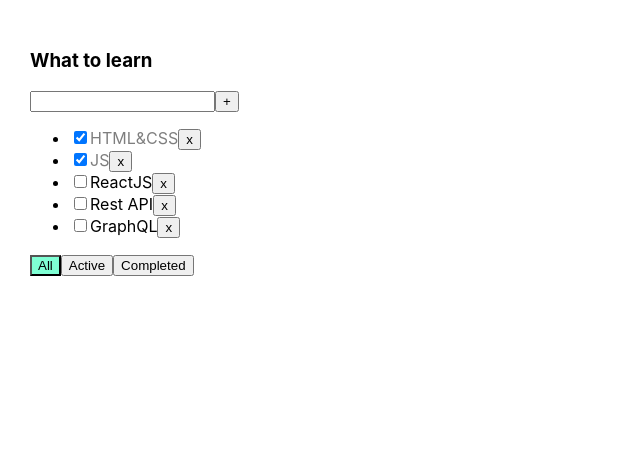
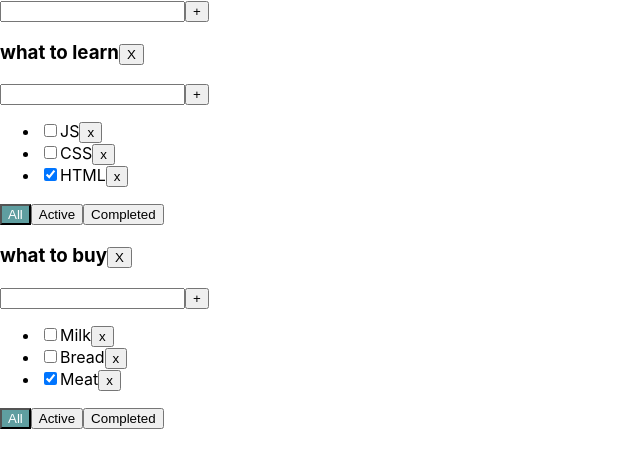
Before and after one commit to katrainer/todolist, a React (Create React App) app: page / in a window 1280 px wide. Shown: the top 468 px of the page, without its empty margins (0-640 px from the left). Built offline with nearby package versions, Linux system fonts and the light colour scheme.

Commit message:
lesson 5-6
add rename task/todolist component
add addTodolist, removeTodolist component

```diff
--- /dev/null
+++ b/src/AddItemForm.tsx
@@ -0,0 +1,42 @@
+import React, {useState, KeyboardEvent, ChangeEvent} from 'react';
+
+type PropsType = {
+    AddItemForm: (title: string)=>void
+}
+
+export const AddItemForm = (props: PropsType) => {
+    const [title, setTitle] = useState<string>("")
+    const [error, setError] = useState<boolean>(false)
+    const changeTitle = (e: ChangeEvent<HTMLInputElement>) => {
+        if (error) {
+            setError(false)
+        }
+        setTitle(e.currentTarget.value)
+    }
+    const onKeyPressAddTask = (e: KeyboardEvent<HTMLInputElement>) => {
+        if (e.key === "Enter") {
+            addItem()
+        }
+    }
+    const addItem = () => {
+        const trimmedTitle = title.trim()
+        if (trimmedTitle) {
+            props.AddItemForm(title)
+        } else {
+            setError(true)
+        }
+        setTitle("")
+    }
+    return (
+        <div>
+            <input
+                value={title}
+                onChange={changeTitle}
+                onKeyPress={onKeyPressAddTask}
+                className={error ? "error" : ""}
+            />
+            <button onClick={addItem}>+</button>
+            {error && <div style={{color: "red"}}>Title is required!</div>}
+        </div>
+    )
+}
--- a/src/App.css
+++ b/src/App.css
@@ -6,3 +6,16 @@
 .App > div {
   margin-right: 50px;
 }
+
+.active-filter {
+  background-color: cadetblue;
+  color: white;
+}
+.error {
+  border: 2px solid red;
+  outline: none;
+}
+
+.notCompleted {
+  font-weight: 700;
+}
--- a/src/App.tsx
+++ b/src/App.tsx
@@ -1,66 +1,120 @@
 import React, {useState} from 'react';
 import './App.css';
-import {TaskType, Todolist} from './Todolist';
-import {v1} from 'uuid';
+import TodoList from "./TodoList";
+import {v1} from "uuid";
+import {AddItemForm} from "./AddItemForm";
+import {EditableSpan} from "./EditableSpan";
 
-export type FilterValuesType = "all" | "active" | "completed";
+export type TaskType = {
+    id: string
+    title: string
+    isDone: boolean
+}
+export type FilterValuesType = "all" | "active" | "completed"
+type TodolistType = {
+    id: string
+    title: string
+    filter: FilterValuesType
+}
+type TaskStateType = {
+    [key: string]: Array<TaskType>
+}
 
 function App() {
+    const todolistId_1 = v1();
+    const todolistId_2 = v1();
+    let [todoLists, setTodoLists] = useState<Array<TodolistType>>([
+        {id: todolistId_1, title: 'what to learn', filter: 'all'},
+        {id: todolistId_2, title: 'what to buy', filter: 'all'},
+    ])
+    const [tasks, setTasks] = useState<TaskStateType>({
+        [todolistId_1]: [
+            {id: v1(), title: "JS", isDone: false},
+            {id: v1(), title: "CSS", isDone: false},
+            {id: v1(), title: "HTML", isDone: true},
+        ],
+        [todolistId_2]: [
+            {id: v1(), title: "Milk", isDone: false},
+            {id: v1(), title: "Bread", isDone: false},
+            {id: v1(), title: "Meat", isDone: true},
+        ]
+    })
 
-    let [tasks, setTasks] = useState([
-        {id: v1(), title: "HTML&CSS", isDone: true},
-        {id: v1(), title: "JS", isDone: true},
-        {id: v1(), title: "ReactJS", isDone: false},
-        {id: v1(), title: "Rest API", isDone: false},
-        {id: v1(), title: "GraphQL", isDone: false},
-    ]);
-
-    function removeTask(id: string) {
-        let filteredTasks = tasks.filter(t => t.id != id);
-        setTasks(filteredTasks);
+    const removeTask = (taskID: string, todolistId: string) => {
+        tasks[todolistId] = tasks[todolistId].filter(t => t.id !== taskID)
+        setTasks({...tasks})
     }
-    function addTask(title: string) {
-        if(title!==''){
-            let task = {id: v1(), title: title.trim(), isDone: false};
-            let newTasks = [task, ...tasks];
-            setTasks(newTasks);
+    const addTask = (title: string, todolistId: string) => {
+        const newTask: TaskType = {
+            id: v1(),
+            title: title,
+            isDone: false
         }
-
+        tasks[todolistId] = [newTask, ...tasks[todolistId]]
+        setTasks({...tasks})
+    }
+    const changeTaskStatus = (taskID: string, isDone: boolean, todolistId: string) => {
+        tasks[todolistId] = tasks[todolistId].map(t => t.id === taskID ? {...t, isDone} : t)
+        setTasks({...tasks})
+    }
+    const changeTodoListFilter = (filter: FilterValuesType, todolistId: string) => {
+        setTodoLists(todoLists.map(t => t.id === todolistId ? {...t, filter} : t))
+    }
+    const changeTaskTitle = (taskID: string, title: string, todolistId: string) => {
+        tasks[todolistId] = tasks[todolistId].map(t => t.id === taskID ? {...t, title} : t)
+        setTasks({...tasks})
     }
 
-    let [filter, setFilter] = useState<FilterValuesType>("all");
-    let tasksForTodolist = tasks;
-    if (filter === "active") {
-        tasksForTodolist = tasks.filter(t => t.isDone === false);
+    const removeTodolist = (todolistId: string) => {
+        setTodoLists(todoLists.filter(t => t.id !== todolistId))
+        delete tasks[todolistId]
     }
-    if (filter === "completed") {
-        tasksForTodolist = tasks.filter(t => t.isDone === true);
+    const addTodolist = (title: string) => {
+        const todolistId = v1()
+        setTodoLists([...todoLists, {
+            id: todolistId,
+            title, //title = title
+            filter: "all"
+        }])
+        setTasks({...tasks, [todolistId]: []})
+    }
+    const changeTodolistTitle = (title: string, todolistId: string) => {
+        // todoLists = todoLists.map(t => t.id === todolistId ? {...t, title} : t)
+        // setTodoLists([...todoLists])
+        setTodoLists(todoLists.map(t => t.id === todolistId ? {...t, title} : t))
     }
 
-    function changeFilter(value: FilterValuesType) {
-        setFilter(value);
-    }
-
-    const changeStatus = (checked:boolean,id:string) => {
-        // console.log(checked);
-        // let currentTask=tasks.find(f=>f.id===id);
-        // if(currentTask){
-        //     currentTask.isDone=checked;
-        //     setTasks([...tasks])
-        // }
-        setTasks(tasks.map(m=>m.id===id ? {...m,isDone:checked }:m ))
-    }
+    const todolistsComponents = todoLists.map(t => {
+        let tasksForRender = tasks[t.id]
+        if (t.filter === "active") {
+            tasksForRender = tasks[t.id].filter(t => !t.isDone)
+        }
+        if (t.filter === "completed") {
+            tasksForRender = tasks[t.id].filter(t => t.isDone)
+        }
+        return (<div>
+                <TodoList
+                    key={t.id}
+                    id={t.id}
+                    filter={t.filter}
+                    title={t.title}
+                    tasks={tasksForRender}
+                    addTask={addTask}
+                    removeTask={removeTask}
+                    changeTaskStatus={changeTaskStatus}
+                    changeTodoListFilter={changeTodoListFilter}
+                    removeTodolist={removeTodolist}
+                    addTodolist={addTodolist}
+                    changeTaskTitle={changeTaskTitle}
+                    changeTodolistTitle={changeTodolistTitle}/>
+            </div>
+        )
+    })
 
     return (
-        <div className="App">
-            <Todolist title="What to learn"
-                      tasks={tasksForTodolist}
-                      removeTask={removeTask}
-                      changeFilter={changeFilter}
-                      addTask={addTask}
-                      changeStatus={changeStatus}
-                      filter={filter}
-            />
+        <div>
+            <AddItemForm AddItemForm={addTodolist}/>
+            {todolistsComponents}
         </div>
     );
 }
--- /dev/null
+++ b/src/EditableSpan.tsx
@@ -0,0 +1,31 @@
+import React, {useState, KeyboardEvent, ChangeEvent} from 'react';
+
+type PropsType = {
+    title: string
+    changeTitleTask: (title: string) => void
+}
+
+
+export const EditableSpan = (props: PropsType) => {
+    const [editMode, setEditMode] = useState<boolean>(false)
+    const [title, setTitle] = useState<string>(props.title)
+    const changeTitle = (e: ChangeEvent<HTMLInputElement>) => {
+        setTitle(e.currentTarget.value)
+    }
+    const offEditMode = () => {
+        props.changeTitleTask(title)
+        setEditMode(false)
+    }
+    const omEditMode = () => setEditMode(true)
+    return (
+        editMode ? <input
+                value={title}
+                autoFocus={true}
+                onBlur={offEditMode}
+                onChange={changeTitle}
+            />
+            : <span
+                onDoubleClick={omEditMode}
+            >{props.title}</span>
+    )
+}
--- a/src/Todolist.module.css
+++ /dev/null
@@ -1,11 +0,0 @@
-/*.activ:focus{*/
-/*    background-color: aquamarine;*/
-/*}*/
-
-.activ{
-    background-color: aquamarine;
-}
-
-.isDone {
-    opacity: 0.5;
-}
--- a/src/Todolist.tsx
+++ b/src/Todolist.tsx
@@ -1,80 +1,92 @@
-import React, {ChangeEvent, KeyboardEvent, useState} from 'react';
-import {FilterValuesType} from './App';
-import {Input} from "./components/Input";
-import styles from './Todolist.module.css'
+import React, {useState, KeyboardEvent, ChangeEvent} from 'react';
+import {FilterValuesType, TaskType} from "./App";
+import {AddItemForm} from './AddItemForm';
+import {EditableSpan} from "./EditableSpan";
 
-export type TaskType = {
+type TodoListPropsType = {
     id: string
     title: string
-    isDone: boolean
-}
-type PropsType = {
-    title: string
     tasks: Array<TaskType>
-    removeTask: (taskId: string) => void
-    changeFilter: (value: FilterValuesType) => void
-    addTask: (title: string) => void
-    changeStatus: (checked: boolean, id: string) => void
     filter: FilterValuesType
+    removeTask: (taskID: string, todolistId: string) => void
+    addTask: (title: string, todolistId: string) => void
+    changeTaskStatus: (taskID: string, isDone: boolean, todolistId: string) => void
+    removeTodolist: (todolistId: string) => void
+    changeTodoListFilter: (filter: FilterValuesType, todolistId: string) => void
+    addTodolist: (title: string) => void
+    changeTaskTitle: (taskID: string, title: string, todolistId: string) => void
+    changeTodolistTitle: (title: string, todolistId: string) => void
 }
 
-export function Todolist(props: PropsType) {
+function TodoList(props: TodoListPropsType) {
+    const tasksList = props.tasks.map(t => {
+        const changeStatus =
+            (e: ChangeEvent<HTMLInputElement>) => props.changeTaskStatus(t.id, e.currentTarget.checked, props.id)
+        const changeTaskTitle = (title: string) => {
+            props.changeTaskTitle(t.id, title, props.id)
+        }
+        return (
+            <li key={t.id}>
+                <input
+                    type="checkbox"
+                    checked={t.isDone}
+                    onChange={changeStatus}
+                />
+                <EditableSpan title={t.title} changeTitleTask={changeTaskTitle}/>
+                {/*<span className={!t.isDone ? "notCompleted" : ""}>{t.title}</span>*/}
+                <button onClick={() => props.removeTask(t.id, props.id)}>x</button>
+            </li>
+        )
+    })
 
-    // let [title, setTitle] = useState("")
+    const setAllFilter = () => props.changeTodoListFilter("all", props.id)
+    const setActiveFilter = () => props.changeTodoListFilter("active", props.id)
+    const setCompletedFilter = () => props.changeTodoListFilter("completed", props.id)
 
-    // const addTask = () => {
-    //     props.addTask(title);
-    //     setTitle("");
-    // }
-    // const onChangeHandler = (e: ChangeEvent<HTMLInputElement>) => {
-    //     setTitle(e.currentTarget.value)
-    // }
-    // const onKeyPressHandler = (e: KeyboardEvent<HTMLInputElement>) => {
-    //     if (e.charCode === 13) {
-    //         addTask();
-    //     }
-    // }
-
-    const onAllClickHandler = () => props.changeFilter("all");
-    const onActiveClickHandler = () => props.changeFilter("active");
-    const onCompletedClickHandler = () => props.changeFilter("completed");
-
-    const onChangehanderCheckbox = (event: ChangeEvent<HTMLInputElement>, tID: string) => {
-        // console.log(event.currentTarget.checked)
-        props.changeStatus(event.currentTarget.checked, tID)
+    const addTask = (title: string) => {
+        props.addTask(title, props.id)
     }
 
-    return <div>
-        <h3>{props.title}</h3>
-        <Input title={'+'} callBack={props.addTask}/>
-        {/*<div>*/}
-        {/*    <input value={title}*/}
-        {/*           onChange={ onChangeHandler }*/}
-        {/*           onKeyPress={ onKeyPressHandler }*/}
-        {/*    />*/}
-        {/*    <button onClick={addTask}>+</button>*/}
-        {/*</div>*/}
-        <ul>
-            {
-                props.tasks.map(t => {
-                    const onClickHandler = () => props.removeTask(t.id)
-                    return <li key={t.id}>
-                        <input
-                            onChange={(e) => onChangehanderCheckbox(e, t.id)}
-                            type="checkbox" checked={t.isDone}/>
-                        <span className={t.isDone===true ? styles.isDone: ''}>{t.title}</span>
-                        <button onClick={onClickHandler}>x</button>
-                    </li>
-                })
-            }
-        </ul>
+    let allBtnClass = "";
+    if (props.filter === "all") {
+        allBtnClass = "active-filter"
+    }
+    const activeBtnClass = props.filter === "active" ? "active-filter" : ""
+
+    const changeTodolistTitle = (title: string) => {
+        props.changeTodolistTitle(title, props.id)
+    }
+
+    return (
         <div>
-            <button className={props.filter === 'all' ? styles.activ : ''} onClick={onAllClickHandler}>All</button>
-            <button className={props.filter === 'active' ? styles.activ : ''} onClick={onActiveClickHandler}>Active
-            </button>
-            <button className={props.filter === 'completed' ? styles.activ : ''}
-                    onClick={onCompletedClickHandler}>Completed
-            </button>
+            <h3><EditableSpan
+                title={props.title}
+                changeTitleTask={changeTodolistTitle}/>
+                <button onClick={() => props.removeTodolist(props.id)}>
+                    X
+                </button>
+            </h3>
+
+            <AddItemForm AddItemForm={addTask}/>
+            <ul>
+                {tasksList}
+            </ul>
+            <div>
+                <button
+                    className={allBtnClass}
+                    onClick={setAllFilter}>All
+                </button>
+                <button
+                    className={activeBtnClass}
+                    onClick={setActiveFilter}>Active
+                </button>
+                <button
+                    className={props.filter === "completed" ? "active-filter" : ""}
+                    onClick={setCompletedFilter}>Completed
+                </button>
+            </div>
         </div>
-    </div>
+    )
 }
+
+export default TodoList;
--- a/src/components/Input.tsx
+++ /dev/null
@@ -1,41 +0,0 @@
-import React, {ChangeEvent, KeyboardEvent, useState} from "react";
-import styles from './Input.module.css'
-
-type propsType = {
-    title: string
-    callBack: (title: string) => void
-}
-
-export const Input = (props: propsType) => {
-    let [title, setTitle] = useState("")
-
-    let [error, setError] = useState(false)
-
-    const addTaskHandler = () => {
-        props.callBack(title);
-        setTitle("");
-        setError(true)
-    }
-    const onChangeHandler = (e: ChangeEvent<HTMLInputElement>) => {
-        setTitle(e.currentTarget.value)
-        setError(false)
-    }
-    const onKeyPressHandler = (e: KeyboardEvent<HTMLInputElement>) => {
-        if (e.charCode === 13) {
-            props.callBack(title)
-            setTitle("")
-            setError(true)
-        }
-    }
-    return (
-        <div>
-            <input className={error ? styles.error: ''}
-                value={title}
-                onChange={onChangeHandler}
-                onKeyPress={onKeyPressHandler}
-            />
-            <button onClick={addTaskHandler}>{props.title}</button>
-            {error&&<div className={styles.errorMessage}>blabla</div>}
-        </div>
-    )
-}
--- a/src/index.tsx
+++ b/src/index.tsx
@@ -1,8 +1,8 @@
 import React from 'react';
 import ReactDOM from 'react-dom';
 import './index.css';
+import * as serviceWorker from './serviceWorker';
 import App from './App';
-import * as serviceWorker from './serviceWorker';
 
 ReactDOM.render(<App />,  document.getElementById('root'));
 
```
Also changed, not shown: src/components/Input.module.css (deleted, +0 -7 lines), src/components/Button.tsx (added), src/components/Unput2.ts (deleted).
